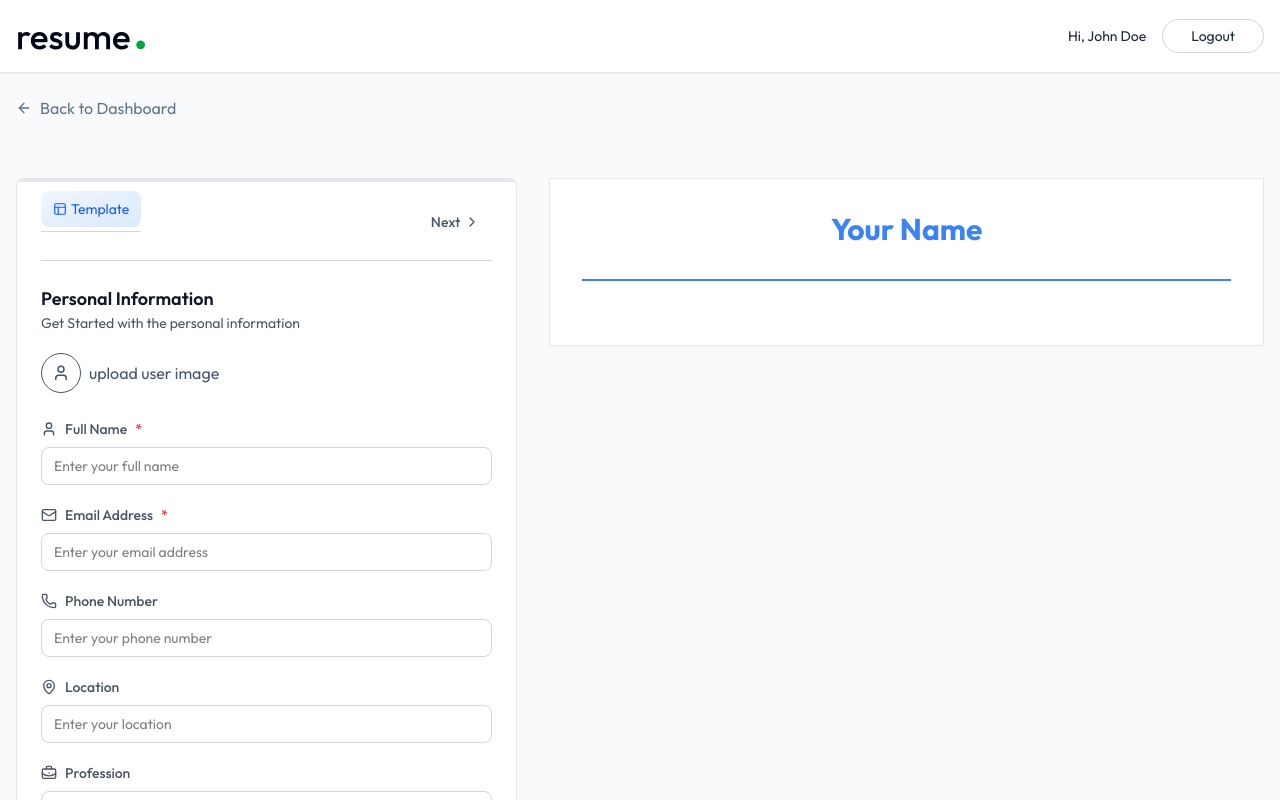
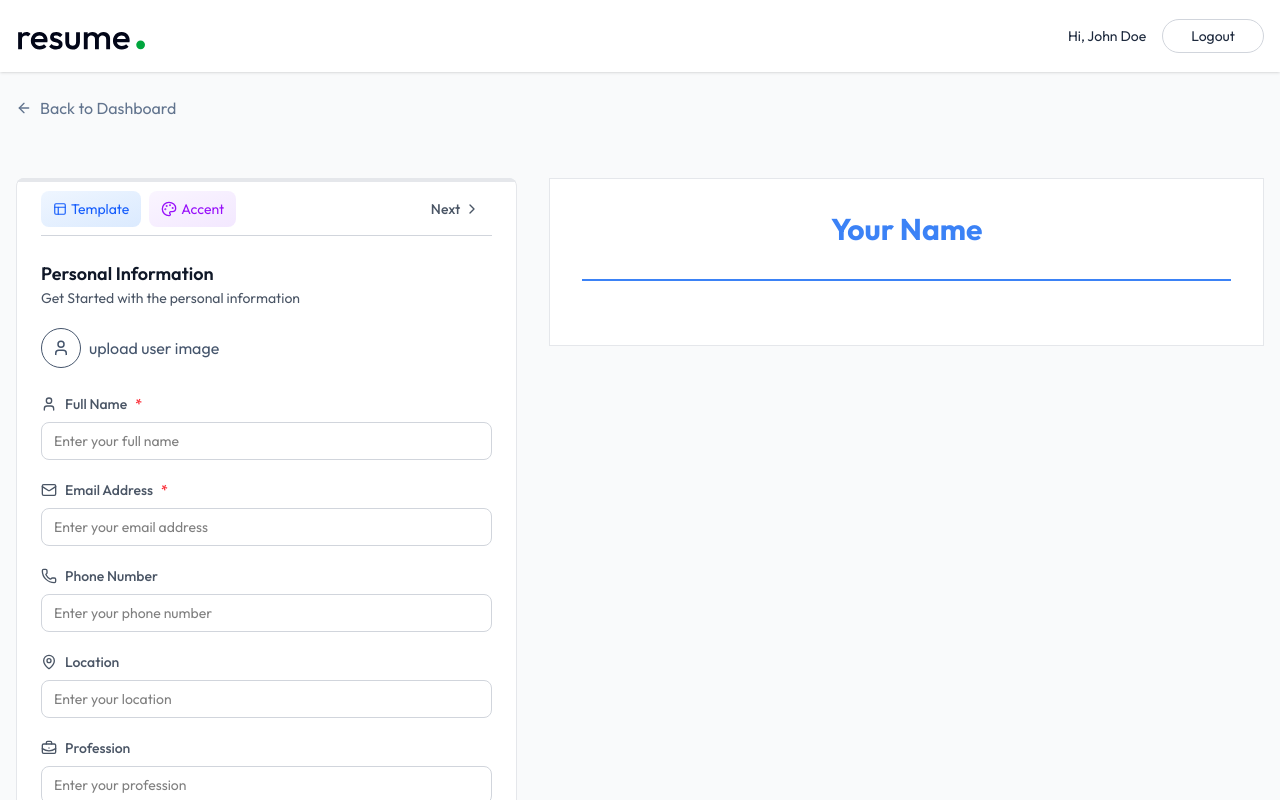
Before and after one commit to doublehan2023/ai-resume-builder, a React (Vite) app in the folder client/: page /app/builder/1 in a window 1280 px wide. Shown: the top 800 px of the page. Built offline with nearby package versions, Linux system fonts and the light colour scheme.

Commit message:
add color picker component

```diff
--- /dev/null
+++ b/client/src/components/ColorPicker.jsx
@@ -0,0 +1,67 @@
+import { Check, Palette } from "lucide-react";
+import { useState } from "react";
+
+const ColorPicker = ({ selectedColor, onChange }) => {
+  const colors = [
+    { name: "Blue", value: "#3B82F6" },
+    { name: "Indigo", value: "#6366F1" },
+    { name: "Purple", value: "#8B5CF6" },
+    { name: "Green", value: "#10B981" },
+    { name: "Red", value: "#EF4444" },
+    { name: "Orange", value: "#F97316" },
+    { name: "Teal", value: "#14B8A6" },
+    { name: "Pink", value: "#EC4899" },
+    { name: "Gray", value: "#6B7280" },
+    { name: "Black", value: "#1F2937" },
+  ];
+
+  const [isOpen, setIsOpen] = useState(false);
+  return (
+    <div className="relative">
+      <button
+        onClick={() => setIsOpen(!isOpen)}
+        className="flex items-center gap-1 text-sm
+     text-purple-600 bg-gradient-to-br from-purple-50 to-purple-100
+     ring-purple-300 hover:ring transition-all px-3 py-2 rounded-lg"
+      >
+        <Palette size={16} /> <span className="max-sm:hidden">Accent</span>
+      </button>
+      {isOpen && (
+        <div
+          className="grid grid-cols-4 w-60 gap-2 absolute top-full left-0
+        right-0 p-3 mt-2 z-10 bg-white rounded-md border border-gray-200 shadow-sm"
+        >
+          {colors.map((color) => (
+            <div
+              key={color.value}
+              className="relative cursor-pointer group
+                    flex flex-col"
+              onClick={() => {
+                onChange(color.value);
+              }}
+            >
+              <div
+                className="w-12 h-12 rounded-full border-2
+               border-transparent group-hover:border-black/25 transition-colors"
+                style={{ backgroundColor: color.value }}
+              ></div>
+              {selectedColor === color.value && (
+                <div
+                  className="absolute inset-x-0 top-0 h-12 flex items-center
+                    justify-center"
+                >
+                  <Check className="size-5 text-white" />
+                </div>
+              )}
+              <p className="text-xs text-center mt-1 text-gray-600">
+                {color.name}
+              </p>
+            </div>
+          ))}
+        </div>
+      )}
+    </div>
+  );
+};
+
+export default ColorPicker;
--- a/client/src/pages/ResumeBuilder.jsx
+++ b/client/src/pages/ResumeBuilder.jsx
@@ -15,6 +15,7 @@ import {
 import PersonalInfoForm from "../components/PersonalInfoForm";
 import ResumePreview from "../components/ResumePreview";
 import TemplateSelector from "../components/TemplateSelector";
+import ColorPicker from "../components/ColorPicker";
 
 const ResumeBuilder = () => {
   const { resumeId } = useParams();
@@ -97,11 +98,20 @@ const ResumeBuilder = () => {
                 className="flex justify-between items-center mb-6 border-b
               border-gray-300 py-1"
               >
-                <div className="flex justify-between items-center mb-6 border-b border-gray-300 py-1">
+                <div className="flex items-center gap-2">
                   <TemplateSelector
                     selectTemplate={resumeData.template}
                     onChange={(template) =>
                       setResumeData((prev) => ({ ...prev, template }))
+                    }
+                  />
+                  <ColorPicker
+                    selectedColor={resumeData.accent_color}
+                    onChange={(color) =>
+                      setResumeData((prev) => ({
+                        ...prev,
+                        accent_color: color,
+                      }))
                     }
                   />
                 </div>
```
